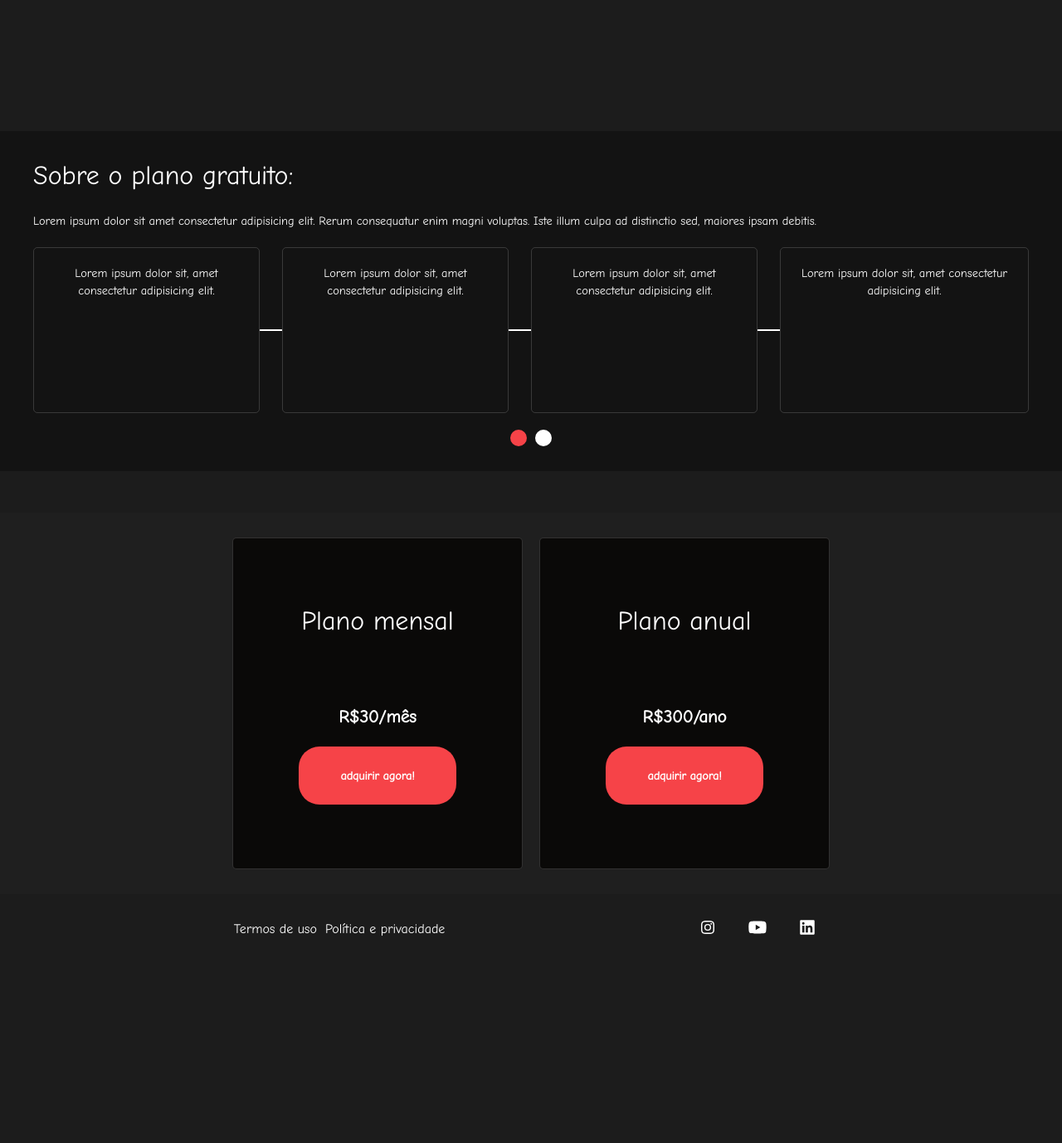
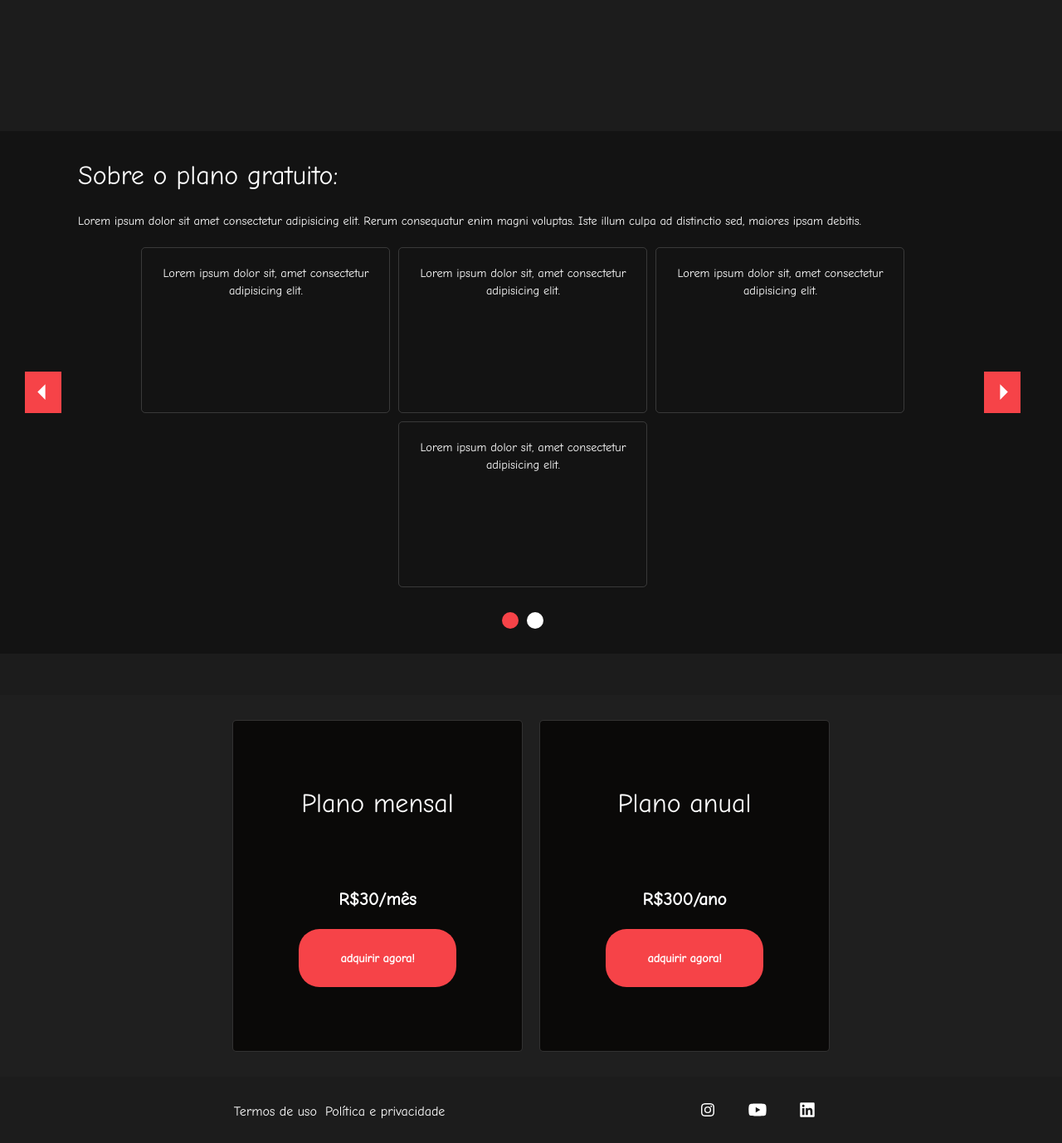
Before and after one commit to JoaoPedroSarmento/JoaoPedroSarmento.github.io, a PHP site: page / in a window 1280 px wide. Shown: the part 652-2030 px from the top of the page at 83% size. Before the commit the page ends 1781 px from the top, so only its background shows below. Run offline with PHP 8.4, Linux system fonts and the light colour scheme.

Commit message:
Projeto site

```diff
--- a/projetoSite/estilos/main/main.css
+++ b/projetoSite/estilos/main/main.css
@@ -60,7 +60,7 @@ body {
   scroll-behavior: smooth;
 }
 body {
-  font-family:"Comic Neue" , "Manrope";
+  font-family: "Comic Neue", "Manrope";
   background: var(--preto-5);
   color: var(--cor-texto);
   min-width: 100vw;
@@ -124,60 +124,3 @@ a img {
 a:hover {
   color: #fff;
 }
-
-.linha-row {
-  width: 30px;
-  height: 1px;
-  padding: 1px;
-  background: var(--branco-1);
-  transition: 1s background ease;
-}
-
-.linha-column {
-  display: none;
-  width: 2px;
-  height: 30px;
-  padding: 1;
-  background: var(--branco-1);
-  transition: 1s background ease;
-}
-div:has(div.hover) + .linha-column,
-.hover + .linha-row {
-  background: var(--vermelho-2);
-}
-
-@media (max-width: 1259px) {
-  .display-flex-row-wrap:nth-of-type(2) .linha-column {
-    display: inline;
-  }
-  .display-flex-row-wrap:nth-of-type(3) .linha-row {
-    display: none;
-  }
-}
-
-@media (max-width: 959px) {
-  .display-flex-row-wrap:nth-of-type(1) .linha-column {
-    display: inline;
-  }
-  .display-flex-row-wrap:nth-of-type(3) .linha-column {
-    display: none;
-  }
-  .display-flex-row-wrap:nth-of-type(4) .linha-column {
-    display: none;
-  }
-  .display-flex-row-wrap:nth-of-type(2) .linha-row {
-    display: none;
-  }
-  .display-flex-row-wrap:nth-of-type(3) .linha-row {
-    display: inline;
-  }
-}
-
-@media (max-width: 659px) {
-  .display-flex-row-wrap .linha-row {
-    display: none !important;
-  }
-  .display-flex-row-wrap .linha-column {
-    display: inline !important;
-  }
-}
--- a/projetoSite/estilos/menu/menu.css
+++ b/projetoSite/estilos/menu/menu.css
@@ -16,6 +16,7 @@
   padding: 10px;
   min-height: 70px;
   z-index: 1000;
+  padding: 10px;
 }
 .menu-imagem {
   display: none;
@@ -23,8 +24,8 @@
   cursor: pointer;
 }
 .fechar-menu-img {
-  width: 30px;
-  height: 30px;
+  width: 40px;
+  height: 40px;
 }
 @media (max-width: 768px) {
   .menu-imagem {
--- a/projetoSite/estilos/slide/slide.css
+++ b/projetoSite/estilos/slide/slide.css
@@ -3,8 +3,10 @@
 #planos {
   cursor: grab;
 }
+
 .slide.ativado {
   display: flex;
+
   flex-direction: column;
   gap: 20px;
 }
@@ -29,6 +31,20 @@
   border-radius: 100%;
 }
 
+.seta {
+  width: 25px;
+  cursor: pointer;
+  height: 25px;
+}
+.seta-container {
+  display: flex;
+  cursor: pointer;
+  justify-content: center;
+  align-items: center;
+  width: 50px;
+  height: 50px;
+  background: var(--vermelho-2);
+}
 .bola.ativado {
   background-color: var(--vermelho-2);
 }
@@ -36,8 +52,8 @@
 @keyframes animacaoSlideDireitaParaEsqueda {
   from {
     transform: scaleX(1) scaleY(1) scaleZ(3) rotateX(0deg) rotateY(0deg)
-      rotateZ(0deg) translateX(100%) translateY(0px) translateZ(0px)
-      skewX(0deg) skewY(0deg);
+      rotateZ(0deg) translateX(100%) translateY(0px) translateZ(0px) skewX(0deg)
+      skewY(0deg);
   }
   to {
     transform: translateX(0);
@@ -54,3 +70,9 @@
     transform: translateX(0);
   }
 }
+
+@media (max-width: 768px) {
+  .seta-container {
+    display: none;
+  }
+}
--- a/projetoSite/index.html
+++ b/projetoSite/index.html
@@ -132,12 +132,23 @@
       <!-- seção -->
       <section
         id="planos"
-        class="display-flex-column bg-preto-2 justify-content-center align-items-center gap-20 pd-30"
+        class="display-flex-row-nowrap bg-preto-2 justify-content-center align-items-center gap-20 pd-30"
       >
+        <!-- slide container -->
+        <div class="seta-container left-seta">
+          <svg
+            class="seta left-seta"
+            xmlns="http://www.w3.org/2000/svg"
+            viewBox="0 0 24 24"
+            fill="#fff"
+          >
+            <path d="M15 3l-9 9 9 9" />
+          </svg>
+        </div>
         <div
           class="slide-container display-flex-column gap-30 justify-content-center align-items-center"
         >
-        <!-- slide  -->
+          <!-- slide  -->
           <div class="slide lr ativado" data-index="1">
             <h1>Sobre o plano gratuito:</h1>
             <p>
@@ -147,7 +158,7 @@
             </p>
             <!-- div container -->
             <div
-              class="display-flex-row-wrap justify-content-center align-items-center"
+              class="display-flex-row-wrap justify-content-center align-items-center gap-10"
             >
               <!-- div template 1 -->
               <div
@@ -243,7 +254,7 @@
             </p>
             <!-- div container -->
             <div
-              class="display-flex-row-wrap justify-content-center align-items-center"
+              class="display-flex-row-wrap justify-content-center align-items-center gap-10"
             >
               <!-- div template 1 -->
               <div
@@ -329,18 +340,25 @@
               </div>
             </div>
           </div>
+          <div class="bola-container display-flex-row-nowrap gap-10">
+            <div class="bola ativado"></div>
+            <div class="bola"></div>
+          </div>
         </div>
-        <!--  bolas -->
+        <div class="seta-container right-seta">
+          <svg
+            class="seta right-seta"
+            xmlns="http://www.w3.org/2000/svg"
+            viewBox="0 0 24 24"
+            fill="#fff"
+          >
+            <path d="M9 21l9-9-9-9" />
+          </svg>
+        </div>
+        <!--  bolas mobile -->
         <div
           class="bolas display-flex-row-nowrap gap-10 justify-content-center align-items-center"
-        >
-          <a href="#planos">
-            <div class="bola ativado" data-index="1"></div>
-          </a>
-          <a href="#planos">
-            <div class="bola desativado" data-index="2"></div>
-          </a>
-        </div>
+        ></div>
       </section>
       <!-- seção -->
       <section
@@ -413,7 +431,6 @@
         /></a>
       </div>
     </footer>
-    <script src="./scripts/alteraCorDaLinhaDoSlide/alteraCorDaLinhaDoSlide.js"></script>
     <script src="./scripts/menu/menu.js"></script>
   </body>
 </html>
--- a/projetoSite/scripts/alteraCorDaLinhaDoSlide/alteraCorDaLinhaDoSlide.js
+++ /dev/null
@@ -1,42 +0,0 @@
-function mudaCorDaLinha() {
-  const divContainerSlide = document.querySelector(".slide-container");
-
-  // Verifica se a largura da janela é maior que 720 pixels
-
-  // Adiciona o evento "mouseover" ao elemento divContainerSlide
-  divContainerSlide.addEventListener("mouseover", () => {
-    adicionaClasseHoverAElementosComHoverAtivo();
-  });
-  // Adiciona o evento "mouseout" ao elemento com o ID "planos"
-  document.getElementById("planos").addEventListener("mouseout", () => {
-    retiraClasseHover();
-  });
-}
-
-function adicionaClasseHoverAElementosComHoverAtivo() {
-  // Obtém todos os elementos com a classe "container-content-1" que estão sendo "hover"
-  const containerContentHover = document.querySelectorAll(
-    ".container-content-1:hover"
-  );
-
-  // Adiciona a classe "hover" a cada elemento encontrado
-  containerContentHover.forEach((elem) => {
-    elem.classList.add("hover");
-  });
-}
-
-function retiraClasseHover() {
-  // Verifica se o elemento com o ID "planos" está sendo "hover" (cursor em cima)
-  const sectionPlanos = document.querySelector("#planos:hover") || false;
-
-  // Remove a classe "hover" de todos os elementos com a classe "hover"
-  if (!sectionPlanos) {
-    const containerContentHover = document.querySelectorAll(".hover");
-    containerContentHover.forEach((elem) => {
-      elem.classList.remove("hover");
-    });
-  }
-}
-
-// Chama a função mudaCorDaLinha
-mudaCorDaLinha();
--- a/projetoSite/scripts/menu/menu.js
+++ b/projetoSite/scripts/menu/menu.js
@@ -12,7 +12,6 @@ const fecharMenu = document.querySelector(".fechar-menu-img") || false;
 if (abrirMenu) {
   abrirMenu.addEventListener("click", ativaMenu);
 }
-
 if (fecharMenu) {
   fecharMenu.addEventListener("click", desativaMenu);
 }
```
Also changed, not shown: projetoSite/scripts/slide/slide.js (+37 -19 lines).
